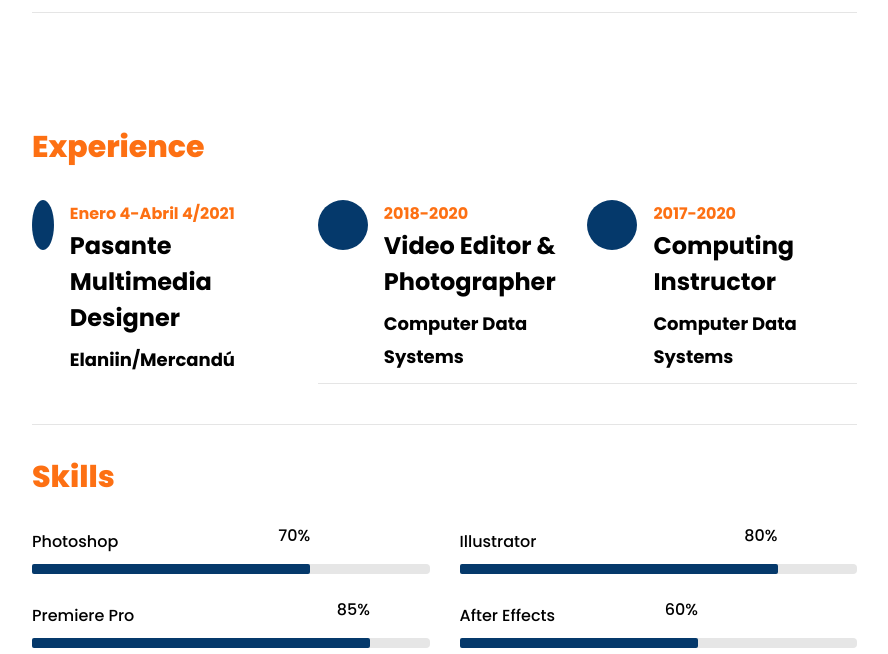
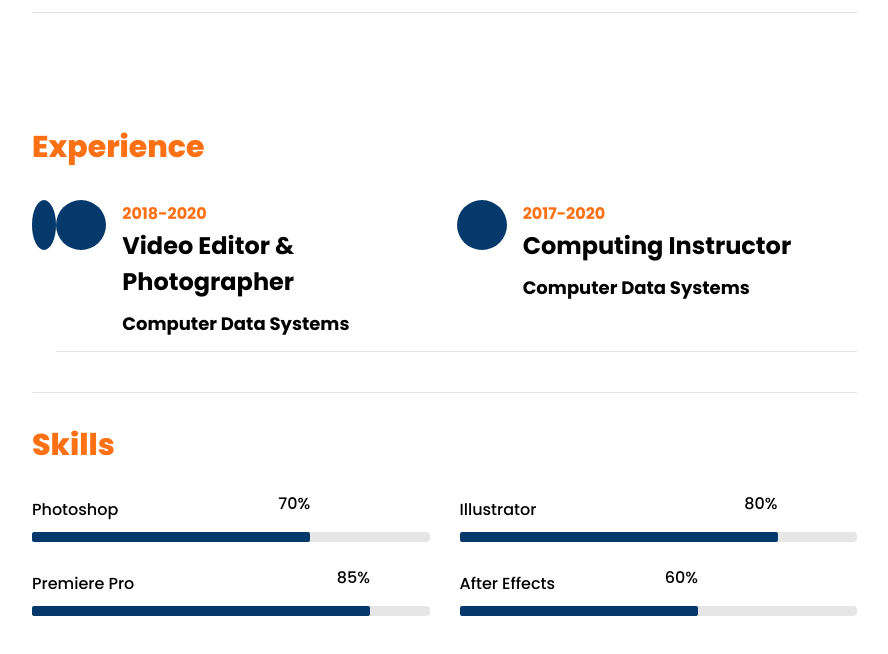
Before and after one commit to diegomonge21/sitio, a PHP site: page / in a window 1280 px wide. Shown: the part 1787-2441 px from the top of the page, without its empty margins (338-1226 px from the left). Run offline with PHP 8.4, Linux system fonts and the light colour scheme; some web fonts are replaced.

Commit message:
Update index.php

```diff
--- a/index.php
+++ b/index.php
@@ -148,11 +148,6 @@
 					    	<div class="icon d-flex align-items-center justify-content-center">
 					    		<span class="flaticon-ideas"></span>
 					    	</div>
-							<div class="text pl-3">
-		    					<span class="date">Enero 4-Abril 4/2021</span>
-		    					<h2>Pasante Multimedia Designer</h2>
-		    					<span class="position">Elaniin/Mercandú</span>
-		    				</div>
 							<div class="resume-wrap d-flex ftco-animate">
 	    					<div class="icon d-flex align-items-center justify-content-center">
 					    		<span class="flaticon-ideas"></span>
```
